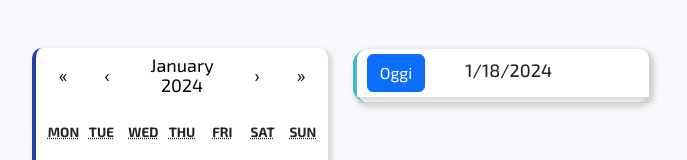
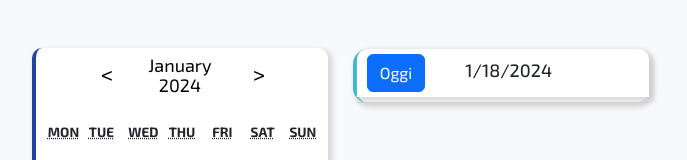
Before and after one commit to asicuro/tirocinio-prenotazione-postazioni, a React (Create React App) app in the folder frontend/prenotazione-postazioni/: page / in a window 1280 px wide. Shown: the top 160 px of the page, without its empty margins (300-987 px from the left). Built offline with nearby package versions, Linux system fonts and the light colour scheme; no server answers.

Commit message:
Migliorata navigazione calendario

```diff
--- a/frontend/prenotazione-postazioni/src/Agenda.jsx
+++ b/frontend/prenotazione-postazioni/src/Agenda.jsx
@@ -34,15 +34,20 @@ export const Agenda = ({ giorno, setGiorno, prenotazioni }) => {
     };
 
     return (
-        <div className='menu'>
-            <div className='titolocontainer'>
-                <button className="tiny-btn btn btn-primary" onClick={() => premuto()}>Oggi</button>
-                <h4 className='titolo'>{giorno.toLocaleDateString()}</h4>
+        <div className="menu">
+            <div className="titolocontainer">
+                <button
+                    className="tiny-btn btn btn-primary"
+                    onClick={() => premuto()}
+                >
+                    Oggi
+                </button>
+                <h4 className="titolo">
+                    {new Date(giorno).toLocaleDateString()}
+                </h4>
             </div>
-            <div className='overflow-y-auto verocard'>
-                <div>
-                    {prenotazioni.map((prenotazione) => [carta])}
-                </div>
+            <div className="overflow-y-auto verocard">
+                <div>{prenotazioni.map((prenotazione) => [carta])}</div>
             </div>
         </div>
     );
--- a/frontend/prenotazione-postazioni/src/Calendario.css
+++ b/frontend/prenotazione-postazioni/src/Calendario.css
@@ -48,7 +48,8 @@
     border-radius: 10px;
 }
 
-.react-calendar--selectRange .react-calendar__tile--hover {
+.react-calendar--selectRange,
+.react-calendar__tile--hover {
     border-radius: 10px;
 }
 
@@ -64,6 +65,11 @@
     color: white;
 }
 
+.react-calendar__navigation button:enabled:hover,
+.react-calendar__navigation button:enabled:focus {
+  background-color: white
+}
+
 .disponibile {
     color: rgba(15, 16, 44, 0.719);
 }
--- a/frontend/prenotazione-postazioni/src/Calendario.jsx
+++ b/frontend/prenotazione-postazioni/src/Calendario.jsx
@@ -39,6 +39,31 @@ export const Calendario = ({ giorno, setGiorno }) => {
         }
     };
 
+    const next = (
+        <button
+            style={{ fontSize: "x-large" }}
+            onClick={() => {
+                setGiorno(
+                    new Date(giorno).setMonth(new Date(giorno).getMonth() + 1)
+                );
+            }}
+        >
+            {">"}
+        </button>
+    );
+    const prev = (
+        <span
+            style={{ fontSize: "x-large" }}
+            onClick={() => {
+                setGiorno(
+                    new Date(giorno).setMonth(new Date(giorno).getMonth() - 1)
+                );
+            }}
+        >
+            {"<"}
+        </span>
+    );
+
     return (
         <Calendar
             onClickDay={setGiorno}
@@ -48,6 +73,11 @@ export const Calendario = ({ giorno, setGiorno }) => {
             value={giorno}
             showNeighboringMonth={false}
             tileClassName={disponibilita}
+            nextLabel={next}
+            prevLabel={prev}
+            next2Label={""}
+            prev2Label={""}
+            activeStartDate={new Date(giorno)}
         />
     );
 };
--- a/frontend/prenotazione-postazioni/src/Dashboard.jsx
+++ b/frontend/prenotazione-postazioni/src/Dashboard.jsx
@@ -5,7 +5,7 @@ import DettagliPreno from "./Dettagli";
 import axios from "axios";
 
 export const Dashboard = () => {
-    const [giorno, setGiorno] = useState(new Date());
+    const [giorno, setGiorno] = useState(new Date().getTime());
     const [prenotazioni, setPrenotazioni] = useState([]);
     const [prenotazione, setPrenotazione] = useState({
         id: 0,
@@ -17,7 +17,7 @@ export const Dashboard = () => {
         utente: 0,
         postazione: 0,
         editDate: 0,
-        dataPrenotazione: 0
+        dataPrenotazione: 0,
     });
 
     const fetch = () => {
@@ -25,8 +25,8 @@ export const Dashboard = () => {
             .post(
                 "http://localhost:9890/prenotazione/filter",
                 {
-                    inizioPeriodo: giorno.toJSON(),
-                    finePeriodo: giorno.toJSON(),
+                    inizioPeriodo: giorno,
+                    finePeriodo: giorno,
                 },
                 { headers: { "Content-Type": "application/json" } }
             )
```
